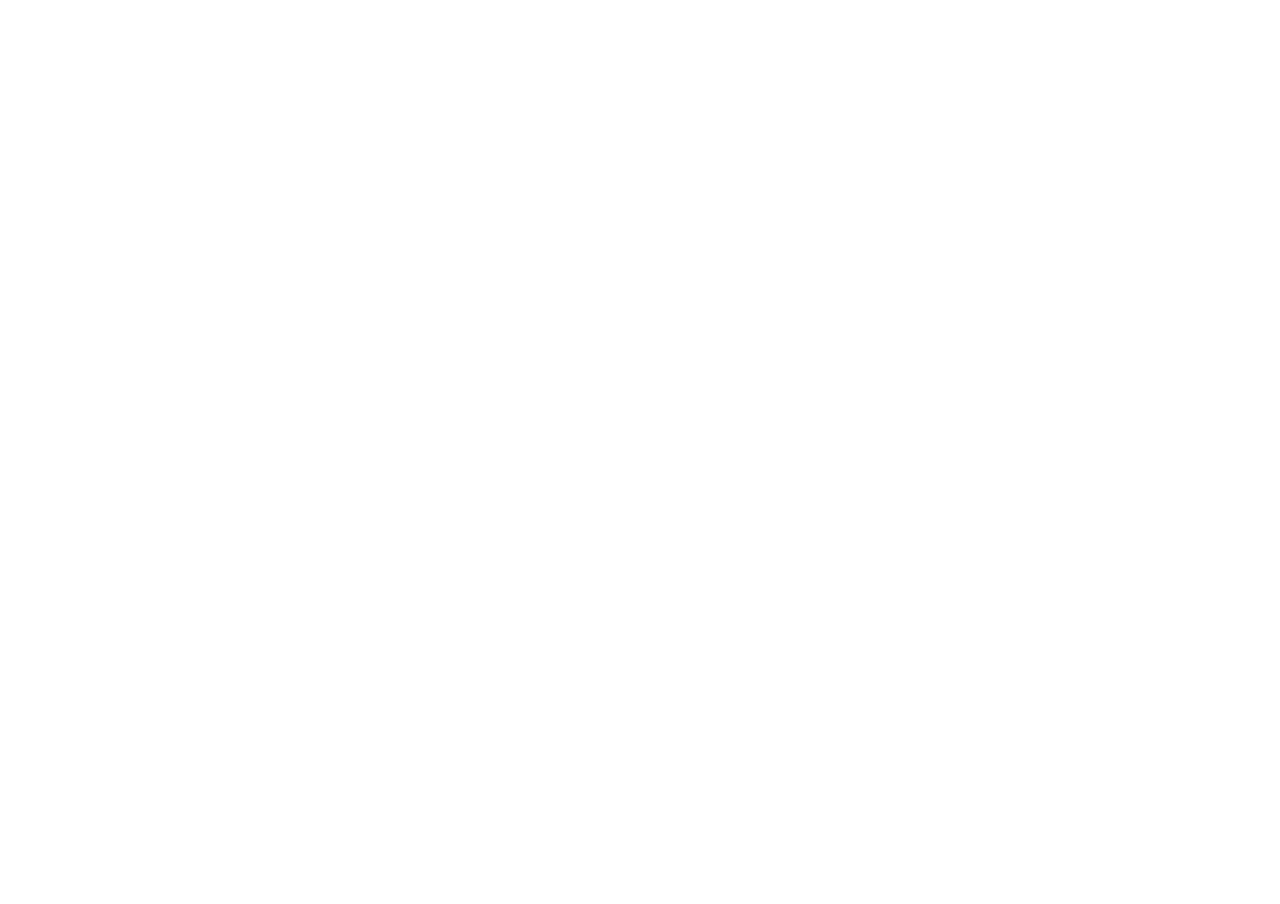
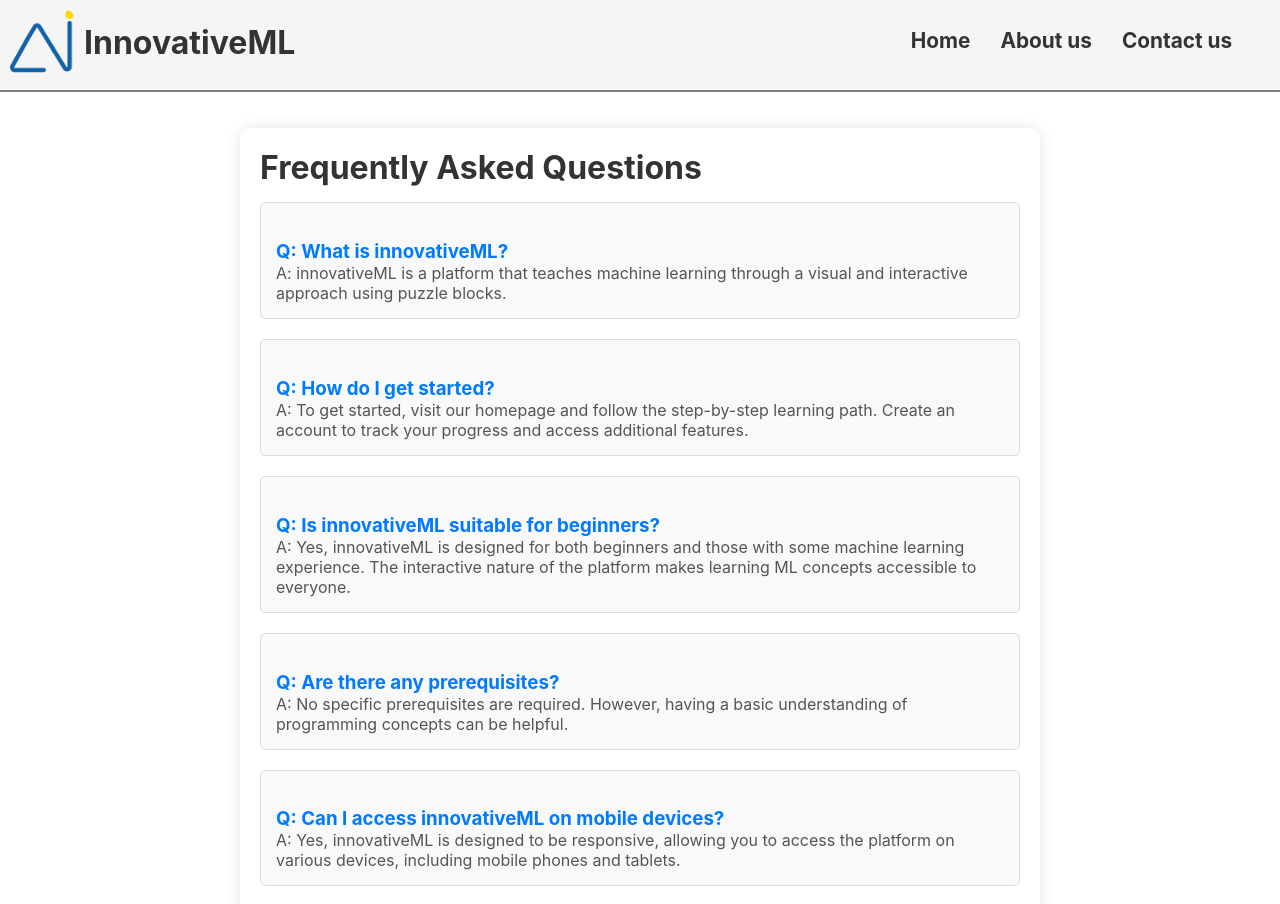
Before and after one commit to AhmadSerhall/innovativeML, a React (Create React App) app in the folder frontend/: page /faq in a window 1280 px wide. Before the commit this address had no page. Shown: the top 904 px of the page. Before the commit the page ends 800 px from the top, so only its background shows below. Built offline with nearby package versions, Linux system fonts and the light colour scheme; sample sign-in values are in the browser's storage.

Commit message:
finished the faq page

```diff
--- a/frontend/src/App.jsx
+++ b/frontend/src/App.jsx
@@ -12,6 +12,7 @@ import About from './pages/About';
 import Contact from './pages/Contact';
 import Vision from './components/Vision';
 import Puzzle from './pages/Puzzle';
+import FAQ from './pages/FAQ'
 import { BrowserRouter, Routes, Route } from "react-router-dom";
 function App() {
   return (
@@ -27,6 +28,7 @@ function App() {
           <Route className="vision" path="/vision" element={<Vision/>}/>
           <Route className="contact" path="/contact" element={<Contact/>}/>
           <Route className="puzzle" path="/puzzle" element={<Puzzle/>}/>
+          <Route className="faq" path="/faq" element={<FAQ/>}/>
         </Routes>
       </BrowserRouter>
     </div>
--- a/frontend/src/components/Footer/index.jsx
+++ b/frontend/src/components/Footer/index.jsx
@@ -38,7 +38,7 @@ const Footer = () => {
                 <li><Link to="/landing">Home</Link></li>
                 <li><Link to="/about">About</Link></li>
                 <li><Link to="/contact">Contact</Link></li>
-                <li><Link to="/about">FAQ's</Link></li>
+                <li><Link to="/faq">FAQ's</Link></li>
             </ul>
         </div>
         <div className='third-col flex column'>
--- /dev/null
+++ b/frontend/src/pages/FAQ/index.jsx
@@ -0,0 +1,59 @@
+import React from 'react';
+import './style.css';
+import NavBar from '../../components/NavBar'
+import Footer from '../../components/Footer'
+const FAQ = () => {
+  return (
+    <>
+    <NavBar/>
+    <div className="faq-container">
+      <h1>Frequently Asked Questions</h1>
+
+      <div className="faq-question">
+        <h3>Q: What is innovativeML?</h3>
+        <p>
+          A: innovativeML is a platform that teaches machine learning through a visual and interactive approach using puzzle blocks.
+        </p>
+      </div>
+
+      <div className="faq-question">
+        <h3>Q: How do I get started?</h3>
+        <p>
+          A: To get started, visit our homepage and follow the step-by-step learning path. Create an account to track your progress and access additional features.
+        </p>
+      </div>
+
+      <div className="faq-question">
+        <h3>Q: Is innovativeML suitable for beginners?</h3>
+        <p>
+          A: Yes, innovativeML is designed for both beginners and those with some machine learning experience. The interactive nature of the platform makes learning ML concepts accessible to everyone.
+        </p>
+      </div>
+
+      <div className="faq-question">
+        <h3>Q: Are there any prerequisites?</h3>
+        <p>
+          A: No specific prerequisites are required. However, having a basic understanding of programming concepts can be helpful.
+        </p>
+      </div>
+
+      <div className="faq-question">
+        <h3>Q: Can I access innovativeML on mobile devices?</h3>
+        <p>
+          A: Yes, innovativeML is designed to be responsive, allowing you to access the platform on various devices, including mobile phones and tablets.
+        </p>
+      </div>
+
+      <div className="faq-question">
+        <h3>Q: How can I track my progress?</h3>
+        <p>
+          A: Once you create an account and log in, you'll have access to a personalized dashboard where you can track your learning progress and achievements.
+        </p>
+      </div>
+    </div>
+    <Footer/>
+    </>
+  );
+};
+
+export default FAQ;
--- /dev/null
+++ b/frontend/src/pages/FAQ/style.css
@@ -0,0 +1,48 @@
+.faq-container {
+  max-width: 800px;
+  margin-top:10%;
+  margin-bottom:4%;
+  margin-right:auto;
+  margin-left:auto;
+  padding: 20px;
+  background-color: #fff;
+  box-shadow: 0 0 15px rgba(0, 0, 0, 0.1);
+  border-radius: 10px;
+  opacity: 0;
+  animation: fadeIn 0.5s forwards;
+}
+
+@keyframes fadeIn {
+  from {
+    opacity: 0;
+  }
+  to {
+    opacity: 1;
+  }
+}
+
+h1 {
+  color: #333;
+  padding-bottom: 2%;
+}
+
+.faq-question {
+  margin-bottom: 20px;
+  padding: 15px;
+  border: 1px solid #ddd;
+  border-radius: 5px;
+  background-color: #f9f9f9;
+  transition: background-color 0.3s ease;
+}
+
+.faq-question:hover {
+  background-color: #e9e9e9;
+}
+
+h3 {
+  color: #007bff;
+}
+
+p {
+  color: #555;
+}
```
